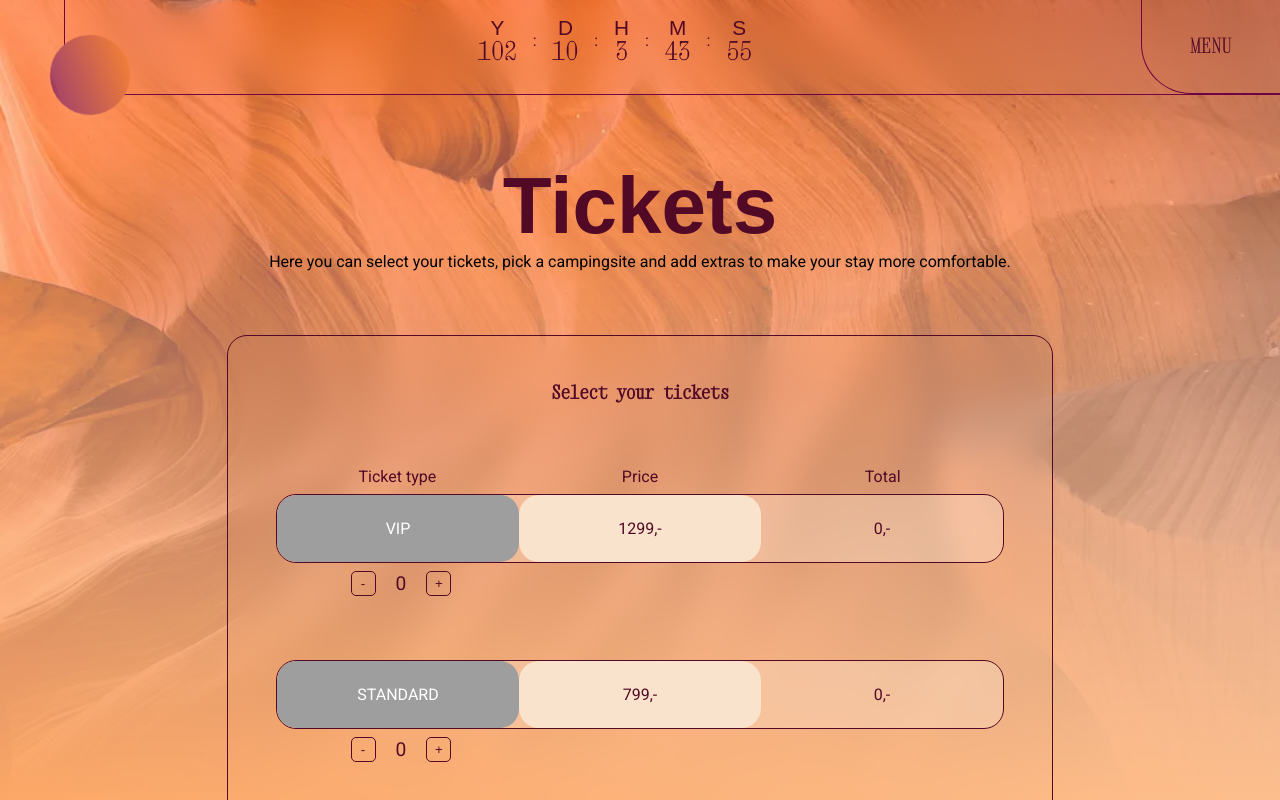
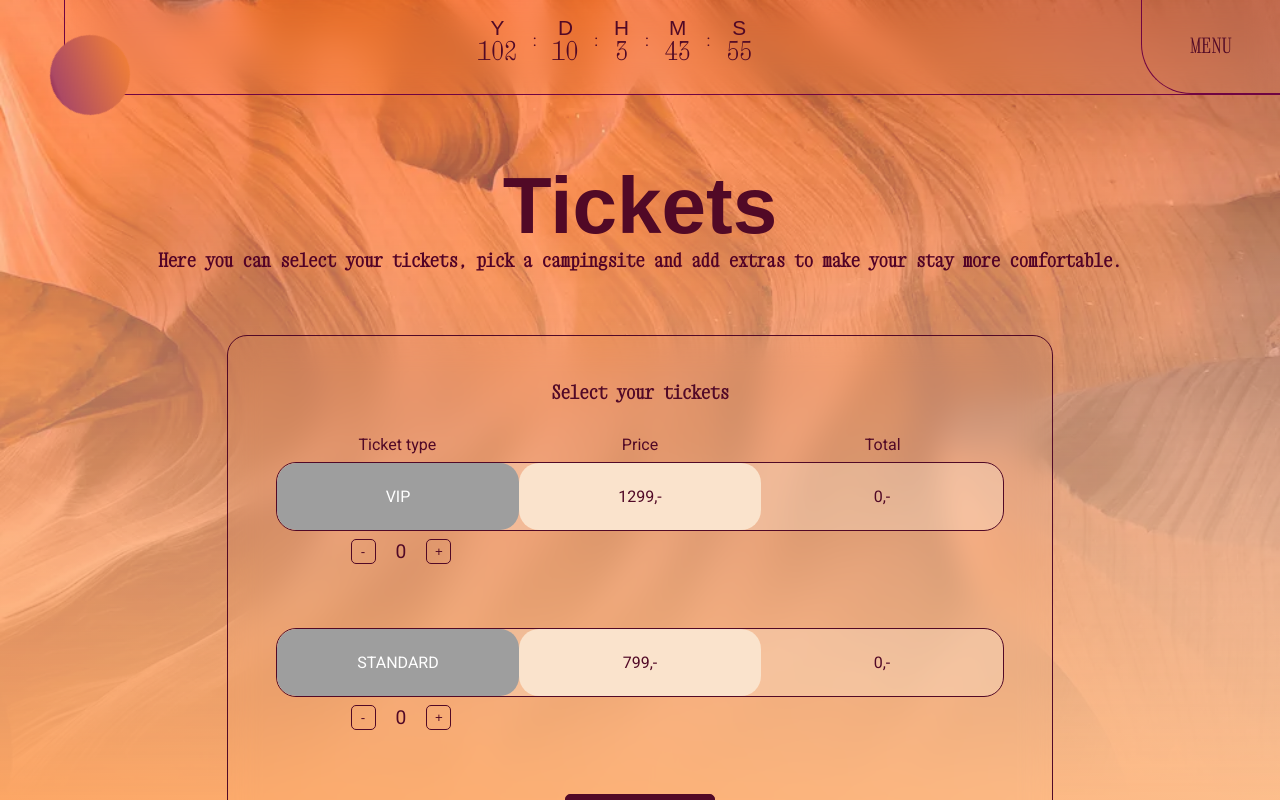
Before and after one commit to mark394e/marsmusik, a Next.js app: page /booking in a window 1280 px wide. Shown: the top 800 px of the page. Built offline with nearby package versions, Linux system fonts and the light colour scheme; no server answers; grey boxes are pictures that could not be loaded; a web font is replaced by a local one.

Commit message:
ticketholders form styling

```diff
--- a/components/BookingSite.js
+++ b/components/BookingSite.js
@@ -55,10 +55,10 @@ function BookingSite() {
           <div className="booking_bg"></div>
           <div className="ticket"></div>
           <h1>Tickets</h1>
-          <p>
+          <h3>
             Here you can select your tickets, pick a campingsite and add extras to make your stay
             more comfortable.
-          </p>
+          </h3>
           <Tickets
             // her henter fortæller vi hvilket data de forskellige components skal hente ind så de kan bruges
             setCounterVIP={setCounterVIP}
--- a/components/TicketHolderREG.js
+++ b/components/TicketHolderREG.js
@@ -81,7 +81,9 @@ function TicketHolderREG(props) {
               Type in your email address
             </span>
           </label>
-          <button onClick={() => setSent(true)}>Submit</button>
+          <button onClick={() => setSent(true)} className="submitBtn">
+            Submit
+          </button>
         </form>
       </div>
     </>
--- a/components/TicketHolderVIP.js
+++ b/components/TicketHolderVIP.js
@@ -81,7 +81,9 @@ function TicketHolderVIP(props) {
               Type in your email address
             </span>
           </label>
-          <button onClick={() => setSent(true)}>Submit</button>
+          <button onClick={() => setSent(true)} className="submitBtn">
+            Submit
+          </button>
         </form>
       </div>
     </>
--- a/styles/BookingSite.module.scss
+++ b/styles/BookingSite.module.scss
@@ -10,9 +10,10 @@
   }
 }
 
-.bodybody > p {
+.bodybody > h3 {
   text-align: center;
-  padding: 0 4rem 4rem 4rem;
+  padding-bottom: 4rem;
+  color: #510226;
 }
 
 .booking_bg {
--- a/styles/Ticketholder.module.scss
+++ b/styles/Ticketholder.module.scss
@@ -1,7 +1,7 @@
 #ticketholderform {
   display: flex;
   flex-direction: column;
-  margin: 2rem;
+  padding: 0 2rem;
 
   label {
     display: flex;
@@ -19,8 +19,15 @@
     background-color: transparent;
   }
 
-  button {
-    margin: 1.5rem;
+  .submitBtn {
+    width: 150px;
+    align-self: end;
+    margin-right: 0.7rem;
+    &:hover {
+      transition: 0.5s;
+      background: -webkit-linear-gradient(#41ffff, #fffd41);
+      font-style: italic;
+    }
   }
 
   //danny kode
@@ -63,13 +70,12 @@
     color: #510927;
     border: 1px solid #510927;
     outline: none;
-    margin-top: 3px;
-    margin-bottom: 2px;
   }
 
   input:focus {
     border: 3px solid;
     border-color: rgb(255, 102, 0);
+    background-color: #fae2cc;
   }
 
   //////////////////////////////////////
@@ -80,6 +86,8 @@
 }
 
 .formticketholder {
-  margin: 2rem;
-  margin-top: 5rem;
+  padding: 2rem;
+  h3 {
+    text-align: center;
+  }
 }
--- a/styles/Tickets.module.scss
+++ b/styles/Tickets.module.scss
@@ -14,7 +14,7 @@
 }
 
 .ticketholder > h3 {
-  padding: 2rem 0 2rem 0;
+  padding-top: 2rem;
   text-align: center;
 }
 
```
